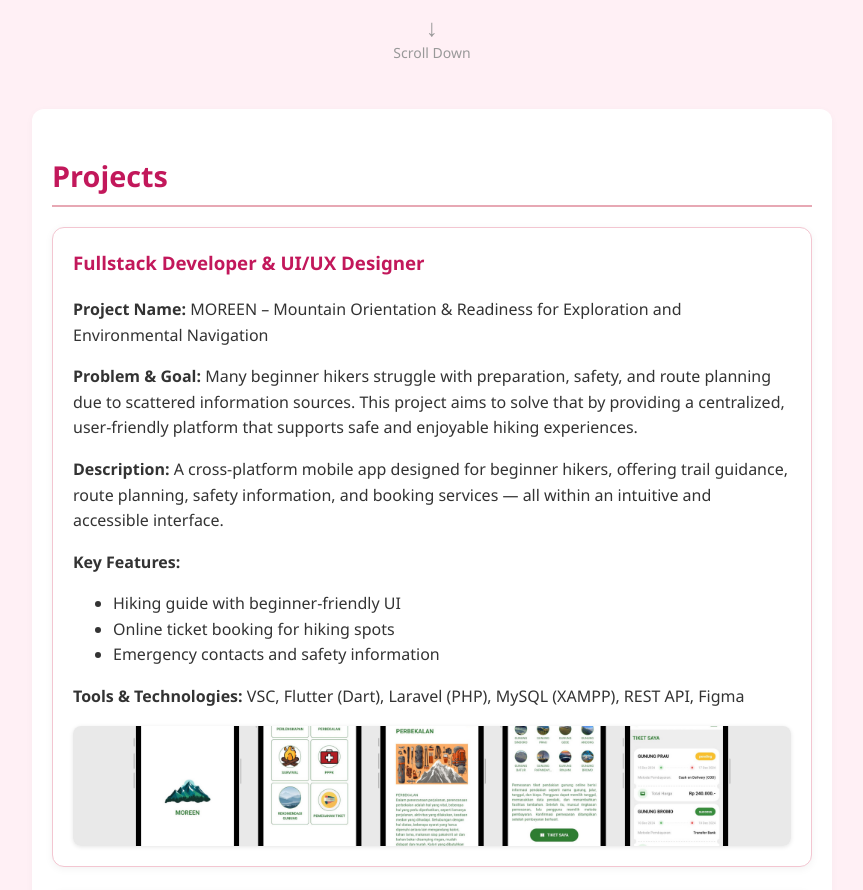
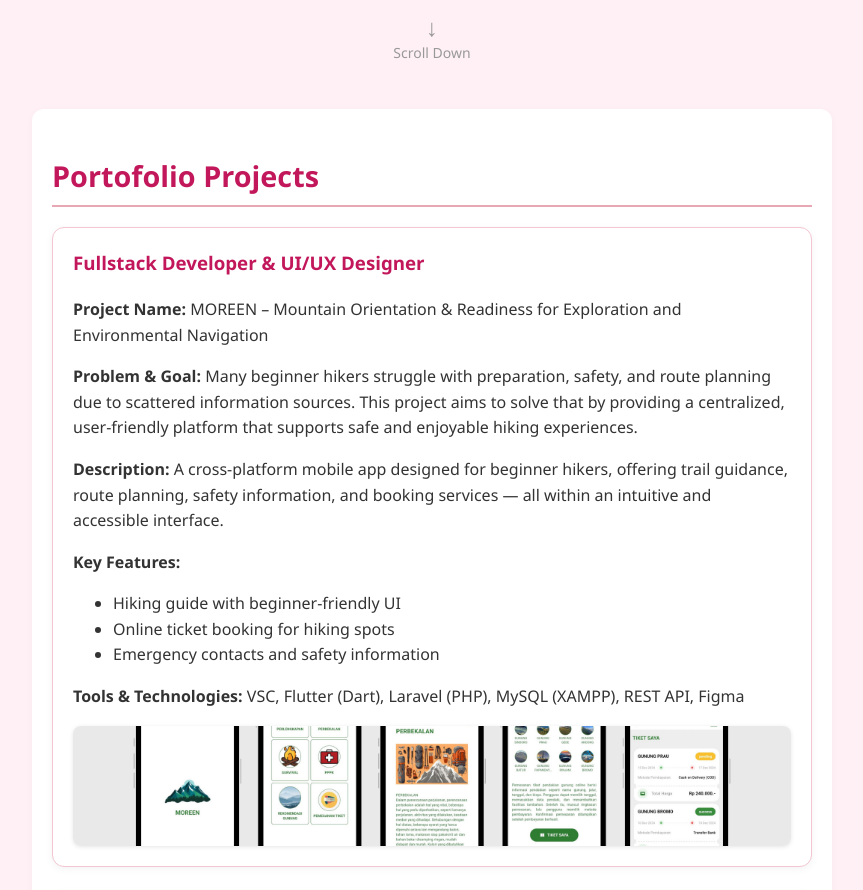
Before and after one commit to MonicaFlorent/monicaflorent.github.io, a plain HTML site: page index.html in a window 1280 px wide. Shown: the part 817-1707 px from the top of the page, without its empty margins (208-1071 px from the left). Drawn offline with nearby package versions, Linux system fonts and the light colour scheme.

Commit message:
index.html

```diff
--- a/index.html
+++ b/index.html
@@ -61,7 +61,7 @@
     <!-- MAIN CONTENT -->
     <main>
       <section id="projects">
-        <h2>Projects</h2>
+        <h2>Portofolio Projects</h2>
         <div class="project-gallery">
           <div class="project-item">
             <h3>Fullstack Developer & UI/UX Designer</h3>
```
